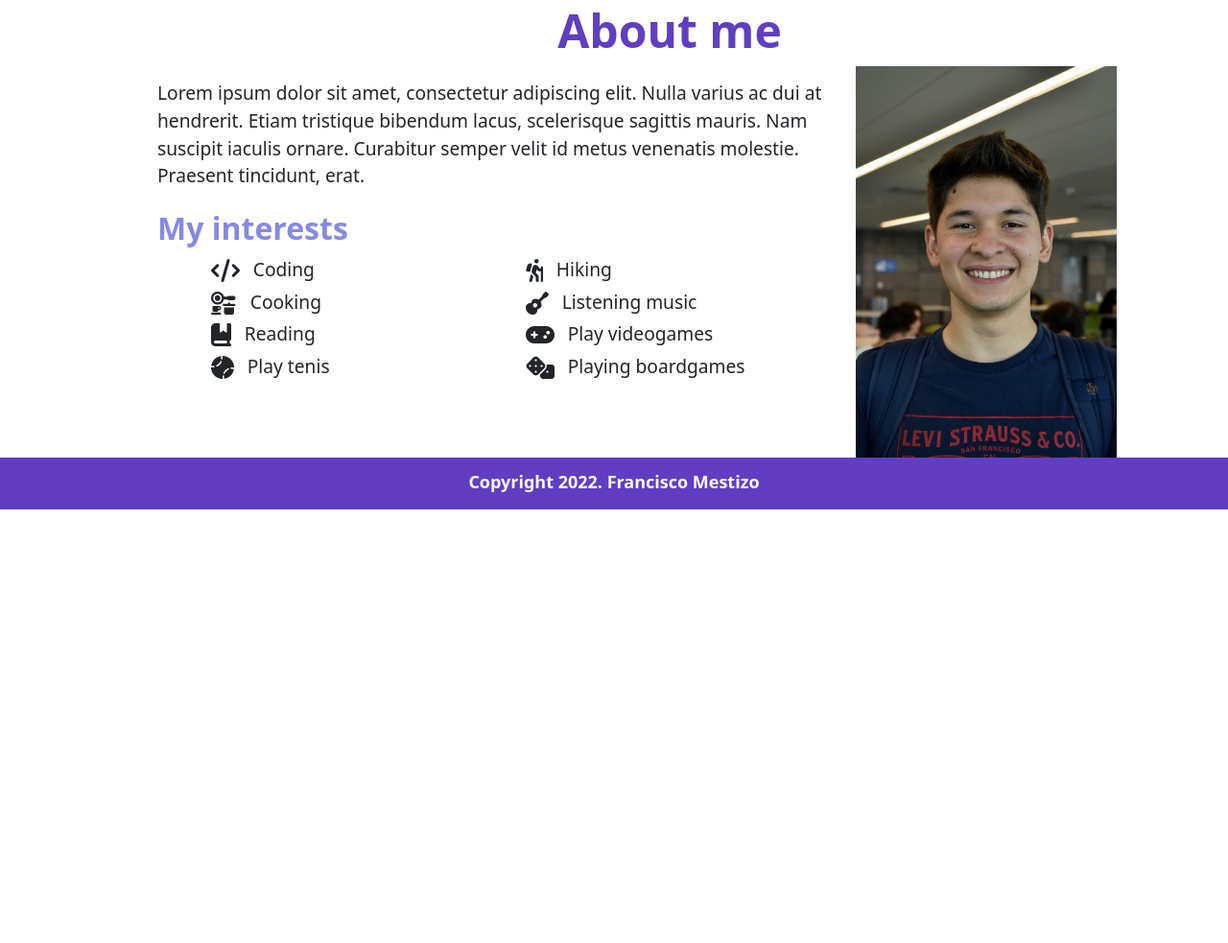
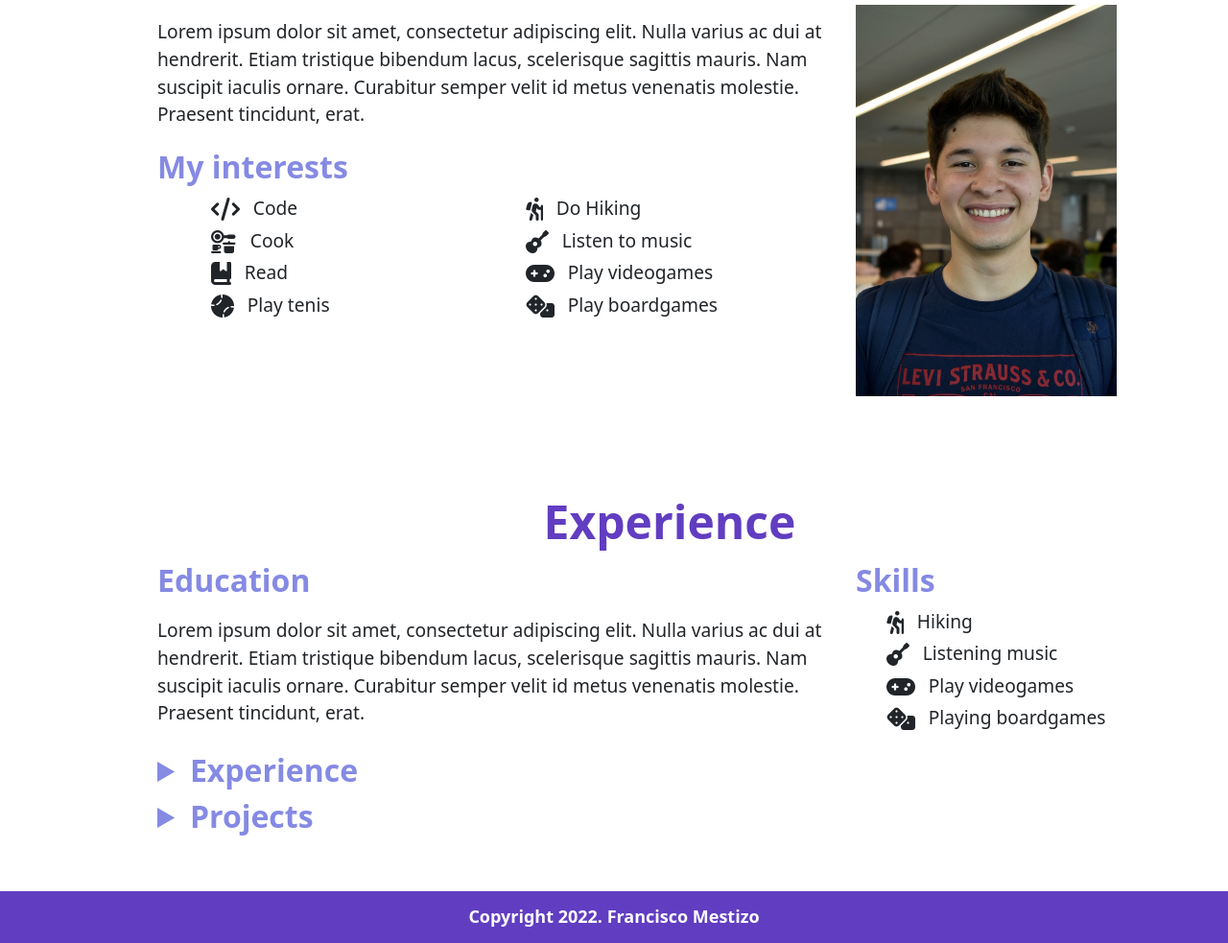
Before and after one commit to FranciscoMest02/FranciscoMest02.github.io, a plain HTML site: page index.html in a window 1280 px wide. Shown: the part 708-1691 px from the top of the page at 96% size. Before the commit the page ends 1239 px from the top, so only its background shows below. Drawn offline with nearby package versions, Linux system fonts and the light colour scheme.

Commit message:
Changed about me and created experience section

```diff
--- a/css/style.css
+++ b/css/style.css
@@ -53,13 +53,14 @@ nav {
 #welcome-div {
     margin-top: 12%;
     margin-left: 10%;
+    margin-bottom: 15%;
 }
 
 #welcome-img {
     width: 40em;
     height: auto;
     position: absolute;
-    top: 17%;
+    top: 12%;
     left: 50%;
     z-index: -1;
 }
@@ -78,7 +79,6 @@ nav {
 }
 
 #aboutme-div {
-    margin-top: 20%;
     margin-left: 10%;
 }
 
@@ -101,6 +101,11 @@ nav {
     margin-top: 0.3em;
 }
 
+#experience-div {
+    margin-top: 8%;
+    margin-left: 10%;
+}
+
 footer {
     width: 100%;
     height: 3em;
@@ -108,6 +113,7 @@ footer {
     color: #FFFFFF;
     font-size: large;
     font-weight: bold;
+    margin-top: 3em;
     padding-top: 0.7em;
     text-align: center;
 }
--- a/index.html
+++ b/index.html
@@ -38,7 +38,7 @@
                             <ul class="navbar-nav right">
                                 <li class="nav-item active"><a class="nav-link" href="#welcome-div"><span class="purple-link">Home</span></a></li>
                                 <li class="nav-item active"><a class="nav-link" href="#aboutme-div"><span class="purple-link">About</span></a></li>
-                                <li class="nav-item active"><a class="nav-link"><span class="purple-link">Résumé</span></a></li>
+                                <li class="nav-item active"><a class="nav-link" href="#experience-div"><span class="purple-link">Résumé</span></a></li>
                                 <li class="nav-item active"><a class="nav-link"><span class="purple-link">Projects</span></a></li>
                                 <li class="nav-item active"><a class="nav-link"><span class="purple-link">Contacts</span></a></li>
                             </ul>
@@ -72,7 +72,7 @@
             </div>
             <!-- Termina Titles and presentation -->
 
-            <!-- Titles and presentation -->
+            <!-- About me -->
             <div id="aboutme-div" class="container row">
                 <h1 id="title" class="center-title">About me</h1>
                 <div class="col-8">
@@ -83,29 +83,68 @@
                     <div class="container row">
                         <div class="col-6">
                             <ul>
-                                <li class="interests-list"><i class="fa-solid fa-code fa-xl"></i> <span class="text-icons">Coding</span> </li>
-                                <li class="interests-list"><i class="fa-solid fa-kitchen-set fa-xl"></i> <span class="text-icons">Cooking</span> </li>
-                                <li class="interests-list"><i class="fa-solid fa-book-bookmark fa-xl"></i> <span class="text-icons">Reading</span> </li>
+                                <li class="interests-list"><i class="fa-solid fa-code fa-xl"></i> <span class="text-icons">Code</span> </li>
+                                <li class="interests-list"><i class="fa-solid fa-kitchen-set fa-xl"></i> <span class="text-icons">Cook</span> </li>
+                                <li class="interests-list"><i class="fa-solid fa-book-bookmark fa-xl"></i> <span class="text-icons">Read</span> </li>
                                 <li class="interests-list"><i class="fa-solid fa-baseball fa-xl"></i> <span class="text-icons">Play tenis</span> </li>
                             </ul>
                         </div>
                         <div class="col-6">
                             <ul>
-                                <li class="interests-list"><i class="fa-solid fa-person-hiking fa-xl"></i> <span class="text-icons">Hiking</span> </li>
-                                <li class="interests-list"><i class="fa-solid fa-guitar fa-xl"></i> <span class="text-icons">Listening music</span> </li>
+                                <li class="interests-list"><i class="fa-solid fa-person-hiking fa-xl"></i> <span class="text-icons">Do Hiking</span> </li>
+                                <li class="interests-list"><i class="fa-solid fa-guitar fa-xl"></i> <span class="text-icons">Listen to music</span> </li>
                                 <li class="interests-list"><i class="fa-solid fa-gamepad fa-xl"></i> <span class="text-icons">Play videogames</span> </li>
-                                <li class="interests-list"><i class="fa-solid fa-dice fa-xl"></i> <span class="text-icons">Playing boardgames</span> </li>
+                                <li class="interests-list"><i class="fa-solid fa-dice fa-xl"></i> <span class="text-icons">Play boardgames</span> </li>
                             </ul>
                         </div>
                     </div>
-                    <ul>
-                    </ul>
                 </div>
                 <div class="col-4">
                     <img id="my-image" src="img/franciscoM.jpg"/>
                 </div>
             </div>
-            <!-- Termina Titles and presentation -->
+            <!-- Termina About me -->
+
+            <!-- Experience -->
+            <div id="experience-div" class="container row">
+                <h1 id="title" class="center-title">Experience</h1>
+                <div class="col-8">
+                    <span id="subtitle">Education</span>
+                    <p class="text-paragraph">Lorem ipsum dolor sit amet, consectetur adipiscing elit. Nulla varius
+                    ac dui at hendrerit. Etiam tristique bibendum lacus, scelerisque sagittis mauris. Nam suscipit
+                    iaculis ornare. Curabitur semper velit id metus venenatis molestie. Praesent tincidunt, erat.</p>
+                </div>
+                <div class="col-4">
+                    <span id="subtitle">Skills</span>
+                    <ul>
+                        <li class="interests-list"><i class="fa-solid fa-person-hiking fa-xl"></i> <span class="text-icons">Hiking</span> </li>
+                        <li class="interests-list"><i class="fa-solid fa-guitar fa-xl"></i> <span class="text-icons">Listening music</span> </li>
+                        <li class="interests-list"><i class="fa-solid fa-gamepad fa-xl"></i> <span class="text-icons">Play videogames</span> </li>
+                        <li class="interests-list"><i class="fa-solid fa-dice fa-xl"></i> <span class="text-icons">Playing boardgames</span> </li>
+                    </ul>
+                </div>
+
+                <details>
+                    <summary id="subtitle">Experience</summary>
+                    <ul>
+                        <li class="interests-list"><i class="fa-solid fa-person-hiking fa-xl"></i> <span class="text-icons">Hiking</span> </li>
+                        <li class="interests-list"><i class="fa-solid fa-guitar fa-xl"></i> <span class="text-icons">Listening music</span> </li>
+                        <li class="interests-list"><i class="fa-solid fa-gamepad fa-xl"></i> <span class="text-icons">Play videogames</span> </li>
+                        <li class="interests-list"><i class="fa-solid fa-dice fa-xl"></i> <span class="text-icons">Playing boardgames</span> </li>
+                    </ul>
+                </details>
+                <details>
+                    <summary id="subtitle">Projects</summary>
+                    <ul>
+                        <li class="interests-list"><i class="fa-solid fa-person-hiking fa-xl"></i> <span class="text-icons">Hiking</span> </li>
+                        <li class="interests-list"><i class="fa-solid fa-guitar fa-xl"></i> <span class="text-icons">Listening music</span> </li>
+                        <li class="interests-list"><i class="fa-solid fa-gamepad fa-xl"></i> <span class="text-icons">Play videogames</span> </li>
+                        <li class="interests-list"><i class="fa-solid fa-dice fa-xl"></i> <span class="text-icons">Playing boardgames</span> </li>
+                    </ul>
+                </details>
+
+            </div>
+            <!-- Termina Experience -->
 
             <!-- Footer - Copyright -->
             <footer>
```
